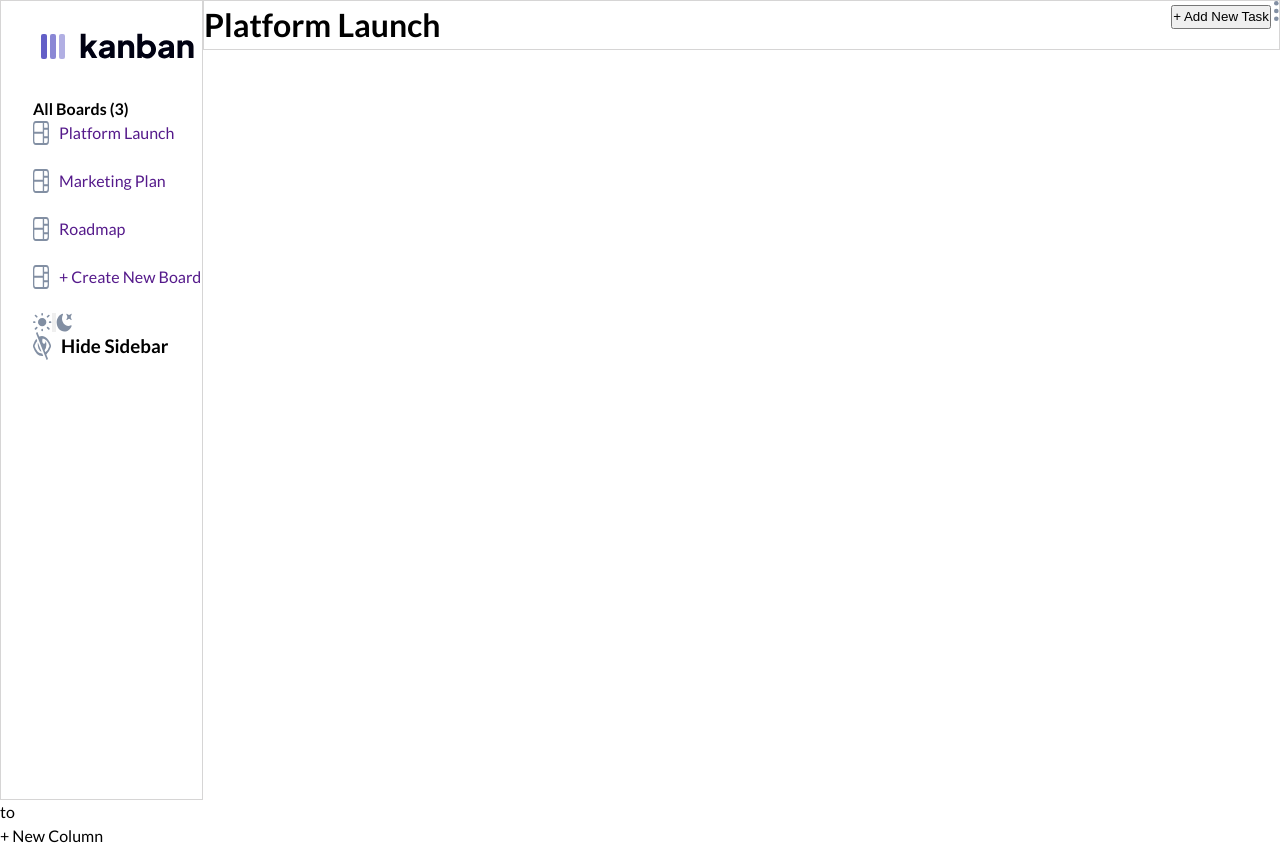
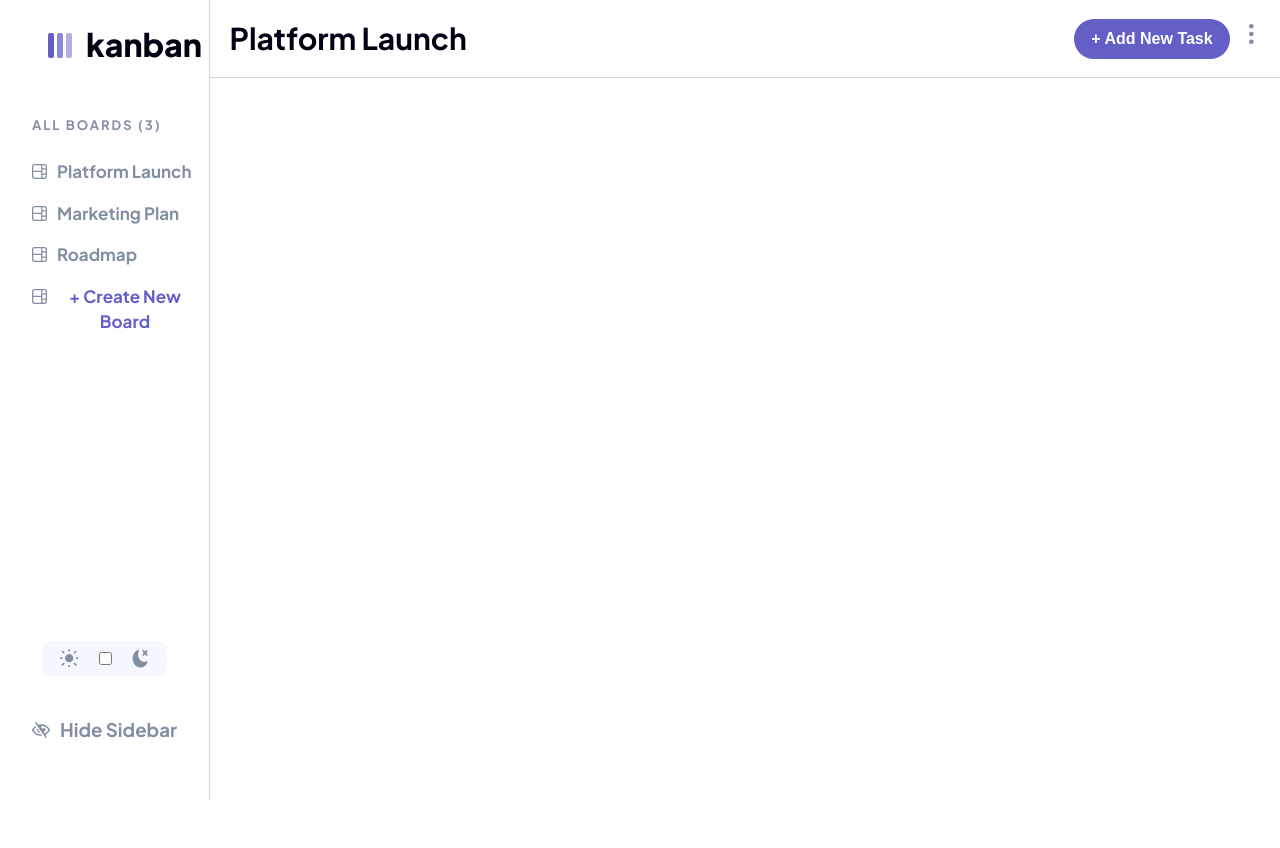
Before and after one commit to The-MindSet/Main, a plain HTML site: page Src/pages/index.html in a window 1280 px wide. After the commit the page ends 800 px from the top, so only its background shows below. Drawn offline with Linux system fonts and the light colour scheme.

Commit message:
90% Done (Side-bart and header)

```diff
--- a/Src/CSS/Base/Layout.css
+++ b/Src/CSS/Base/Layout.css
@@ -1,7 +1,9 @@
+@import url('https://fonts.googleapis.com/css2?family=Plus+Jakarta+Sans:ital,wght@0,200..800;1,200..800&display=swap');
+
 body {
     background-color: var(--white-color);
     color: var(--black-color);
-    font-family: "Lato", sans-serif;
+    font-family: "Plus Jakarta Sans", sans-serif;
 }
 
 /* Side__Bar */
@@ -12,42 +14,160 @@ body {
 
 .Side__Bar {
     height: 100vh;
-    width: fit-content;
-    border: 1px solid rgb(214, 213, 213);
-    padding-left: 2em;
+    width: 300px;
+    border-right: 1px solid rgb(214, 213, 213);
+    display: flex;
+    flex-direction: column;
+    justify-content: space-between;
 }
 
 .Title__Side__Bar {
-    padding: 2em 0.5em;
+    padding: 2em 0.5em 2em 3rem;
+}
+
+.Boards {
+    margin-top: 19.5px;
+
+}
+
+.Board__Title {
+    font-size: 13px;
+    color: #828FA3;
+    letter-spacing: 2px;
+    padding-bottom: 1rem;
+    padding-left: 2rem;
+    text-transform: uppercase;
 }
 
 .Sub__Boards {
+    text-align: center;
     display: flex;
     gap: 10px;
-    padding-bottom: 1.5em;
-    font-size: var();
-    color: var(--black-color);
+    padding-bottom: 0.5em;
+    padding-left: 2rem;
+    padding-top: 0.5em;
+    margin-right: 1rem;
+    cursor: pointer;
+    color: #828FA3;
+    position: relative;
 }
 
-.Mode__Toggle {
-    display: flex;
+
+.Sub__Boards:hover {
+    background: #828fa338;
+    color: #635FC7;
+    border-top-right-radius: 50px;
+    border-bottom-right-radius: 50px;
 }
+
+
+.Boards_Img {
+    width: 15px;
+    height: 15px;
+    margin-top: 5px;
+    color: #635FC7;
+}
+
+.Boards__Des {
+    font-size: 17px;
+    font-weight: 700;
+}
+
+.Boards__Des__Add {
+    color: #635FC7;
+}
+
+/* Modes */
+
+.Modes {
+    margin-bottom: 3rem;
+}
+
+
+    .Mode__Toggle {
+        width: 60%;
+        margin: auto;
+        margin-bottom: 2rem;
+        background-color: #F4F7FD;
+        border-radius: 10px;
+        padding: 0.5em 1.1em;
+        display: flex;
+        justify-content: center;
+        justify-content: center;
+        gap: 20px;
+    }
+
 
 .Mode__Hide {
     display: flex;
+    align-items: center;
+    padding: 0.5em 0em 0.5rem 2rem;
     gap: 10px;
+    cursor: pointer;
+    color: #828FA3;
+}
+
+.Mode__Hide:hover {
+    background: #828fa338;
+    color: #635FC7;
 }
 
 /* Header */
 
 .Header {
-    width: 85%;
-    height: fit-content;
-    border: 1px solid rgb(214, 213, 213);
-
+    width: 1620px;
+    height: 78px;
+    border-bottom: 1px solid rgb(214, 213, 213);
     display: flex;
     justify-content: space-between;
+    align-items: center;
+    padding: 0px 26px 0px 19.5px;
 }
+
+.Title__Header {
+    font-size: 30px;
+    color: #000112;
+}
+
+.BTN__List {
+    display: flex;
+    align-items: center;
+}
+
+.Add {
+    font-size: 16px;
+    background-color: #635FC7;
+    color: #fff;
+    padding: 0.5em 1.1em;
+    border-radius: 50px;
+    font-weight: bold;
+    position: relative;
+}
+
+.Add::after {
+    content: '';
+    position: absolute;
+    top: 0;
+    left: 0;
+    width: 100%;
+    height: 100%;
+    background-color: rgba(255, 255, 255, 0.395);
+    opacity: 0;
+    transition: opacity 0.3s ease;
+    z-index: 1;
+}
+
+.Add:hover::after {
+    opacity: 1;
+}
+
+.Header__Drop__Choice {
+    padding-left: 1rem;
+    cursor: pointer;
+    position: relative;
+}
+
+/* Main */
 
 main {
     width: 80%;
--- a/Src/CSS/Base/Typography.css
+++ b/Src/CSS/Base/Typography.css
@@ -1,2 +1 @@
 /* FONTS */
-@import url('https://fonts.googleapis.com/css2?family=Lato:ital,wght@0,100;0,300;0,400;0,700;0,900;1,100;1,300;1,400;1,700;1,900&family=Rubik:ital,wght@0,300..900;1,300..900&display=swap');
--- a/Src/CSS/Base/reset.css
+++ b/Src/CSS/Base/reset.css
@@ -17,3 +17,8 @@ li {
 a {
     text-decoration: none;
 }
+
+button {
+    border-style: none;
+    cursor: pointer;
+}
--- a/Src/CSS/styles.css
+++ b/Src/CSS/styles.css
@@ -1,6 +1,5 @@
 /* Import CSSs */
 
-/* Import Base */
 @import './Base/index.css';
-/* Import Helpers */
+
 @import './Helpers/index.css';
--- a/Src/JS/main.js
+++ b/Src/JS/main.js
@@ -1,14 +1 @@
-
-const toggleButton = document.getElementById('modeToggle');
-        const body = document.body;
-
-        toggleButton.addEventListener('click', function() {
-            body.classList.toggle('dark-mode');
-
-            // Change button text based on the mode
-            if (body.classList.contains('dark-mode')) {
-                toggleButton.textContent = 'Switch to Light Mode';
-            } else {
-                toggleButton.textContent = 'Switch to Dark Mode';
-            }
-        });
+"use strict";
--- a/Src/pages/index.html
+++ b/Src/pages/index.html
@@ -13,10 +13,13 @@
 
     <div class="Wrapper">
 
+
         <aside class="Side__Bar">
 
+            <div class="Container">
+
                 <div class="Title__Side__Bar">
-                <img class="Light__Logo" src="/Main/Src/assets/Icons/logo-dark.svg">
+                    <img class="Kanban__Logo" src="/Main/Src/assets/Icons/logo-dark.svg">
                 </div>
 
                 <div class="Boards">
@@ -24,31 +27,33 @@
                     <h4 class="Board__Title">All Boards (3)</h4>
 
                     <div class="Sub__Boards">
-                    <img src="/Main/Src/assets/Icons/icon-board.svg">
-                    <a href="">
-                        <li>Platform Launch</li>
-                    </a>
+                        <img class="Boards_Img" src="/Main/Src/assets/Icons/icon-board.svg">
+
+                        <p class="Boards__Des">Platform Launch</p>
+
                     </div>
 
                     <div class="Sub__Boards">
-                    <img src="/Main/Src/assets/Icons/icon-board.svg">
-                    <a href="">
-                        <li>Marketing Plan</li>
-                    </a>
+                        <img class="Boards_Img" src="/Main/Src/assets/Icons/icon-board.svg">
+
+                        <p class="Boards__Des">Marketing Plan</p>
+
                     </div>
 
                     <div class="Sub__Boards">
-                    <img src="/Main/Src/assets/Icons/icon-board.svg">
-                    <a href="">
-                        <li>Roadmap</li>
-                    </a>
+                        <img class="Boards_Img" src="/Main/Src/assets/Icons/icon-board.svg">
+
+                        <p class="Boards__Des">Roadmap</p>
+
                     </div>
 
-                <div class="Sub__Boards">
-                    <img src="/Main/Src/assets/Icons/icon-board.svg">
-                    <a href="">
-                        <li>+ Create New Board</li>
-                    </a>
+                    <div class="Sub__Boards Boards__Des__Add">
+                        <img class="Boards_Img" src="/Main/Src/assets/Icons/icon-board.svg">
+
+                        <p class="Boards__Des Boards__Des__Add ">+ Create New Board</p>
+
+                    </div>
+
                 </div>
 
             </div>
@@ -56,9 +61,13 @@
             <div class="Modes">
 
                 <div class="Mode__Toggle">
+
                     <img src="/Main/Src/assets/Icons/icon-light-theme.svg">
-                    <button class="modeToggle"></button>
+
+                    <input class="modeToggle" type="checkbox" name="" id="">
+
                     <img src="/Main/Src/assets/Icons/icon-dark-theme.svg">
+
                 </div>
 
                 <div class="Mode__Hide">
@@ -74,31 +83,33 @@
 
             <h1 class="Title__Header">Platform Launch</h1>
 
-            <div class="BTN">
+            <div class="Check__List">
 
                 <button class="Add">+ Add New Task</button>
 
-                <img src="/Main/Src/assets/Icons/icon-vertical-ellipsis.svg">
-
-            </div>
-        </header>
-
-
+                <img class="Header__Drop__Choice" src="/Main/Src/assets/Icons/icon-vertical-ellipsis.svg">
 
             </div>
 
-    <main>
+        </header>
+
+        <!-- <main>
             <div class="columns">
                 <ul class="control-tasks">
                     <li>to</li>
                     <li class="add-colulmn">+ New Column</li>
                 </ul>
             </div>
-    </main>
+        </main> -->
+
+    </div>
 
 
 
-    <script src="/Src/JS/main.js"> </script>
+
+
+
+    <script src="/Src/JS/main.js" defer> </script>
 
 </body>
 
```
Lines whose indentation alone changed are shown as unchanged.
